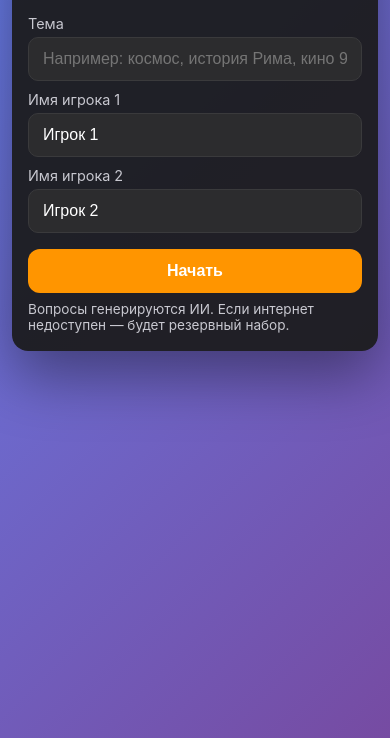
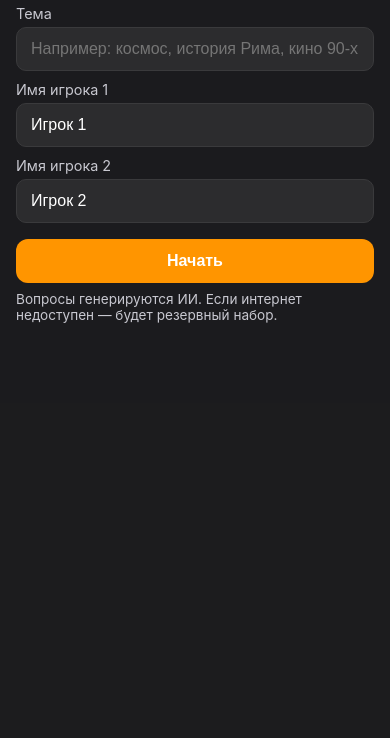
Before and after one commit to andrei444-andrei/quiz-duel, a website: page index.html in a window 390 px wide. Shown: the part 106-844 px from the top of the page. Drawn offline with Linux system fonts and the light colour scheme.

Commit message:
Full-screen card on mobile (no padding, no rounded corners)

```diff
--- a/index.html
+++ b/index.html
@@ -153,8 +153,25 @@
 
   /* ============ МОБИЛЬНЫЙ ВЬЮ ============ */
   @media (max-width: 600px) {
-    body { padding: 12px; align-items: flex-start; }
-    .card { padding: 18px 16px; border-radius: 16px; }
+    body {
+      padding: 0;
+      align-items: stretch;
+      justify-content: stretch;
+      background: #1c1c1e;        /* фон сливается с карточкой, фиолетового градиента не видно */
+    }
+    .card {
+      border-radius: 0;
+      max-width: 100%;
+      width: 100%;
+      min-height: 100vh;
+      min-height: 100dvh;
+      box-shadow: none;
+      padding:
+        max(20px, env(safe-area-inset-top))
+        max(16px, env(safe-area-inset-right))
+        max(20px, env(safe-area-inset-bottom))
+        max(16px, env(safe-area-inset-left));
+    }
     h1 { font-size: 1.45rem; }
     h2 { font-size: 0.92rem; margin-bottom: 14px; }
     label { margin: 10px 0 5px; }
```
